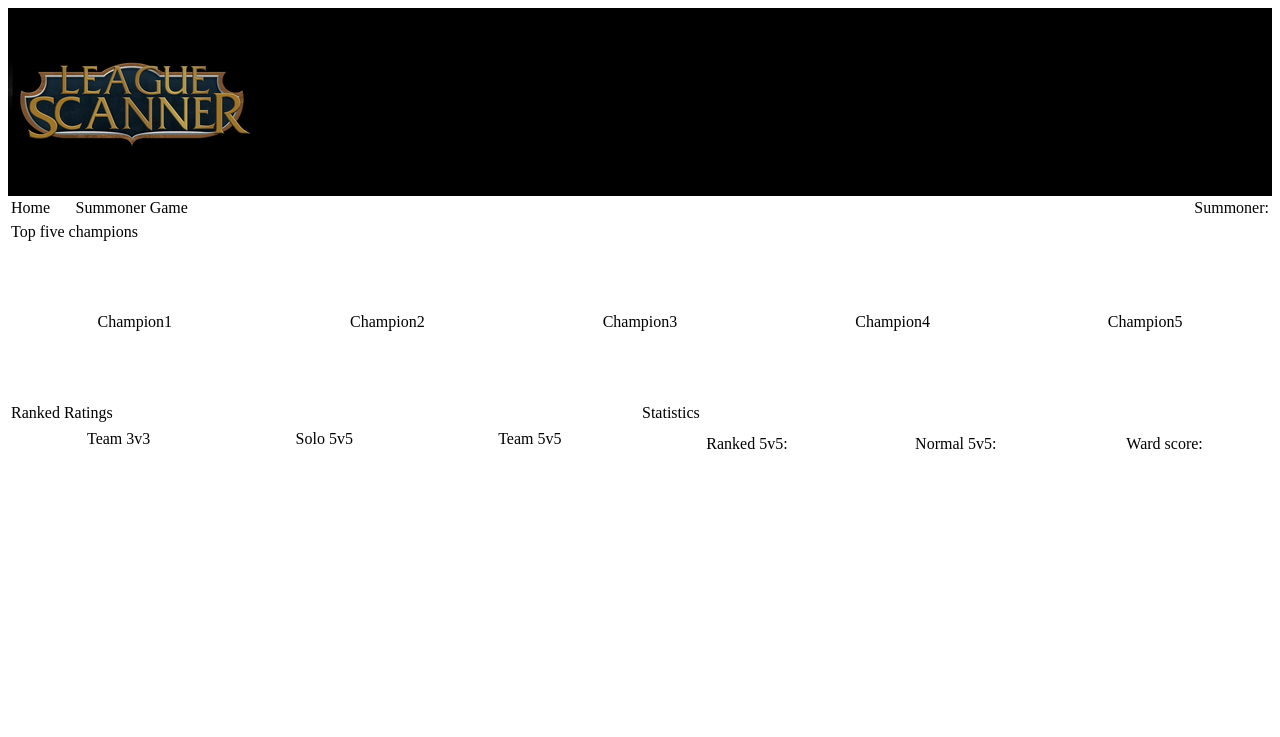
After one commit to pepelaz1/LoL, a PHP site: page /search.php in a window 1280 px wide. The commit adds this page. Shown: the top 737 px of the page. Run offline with PHP 8.4, Linux system fonts and the light colour scheme.

Commit message:
Первоначальная разметка страницы со статистикой

```diff
--- /dev/null
+++ b/LoLWeb/search.php
@@ -0,0 +1,64 @@
+<HTML>
+<TABLE cellspacing="0" cellpadding="0" width="100%">
+	<TR>
+		<TD bgcolor="#000000" width="15%"><img src="Resource/Logo.png"></TD>
+		<td bgcolor="#000000" width="85%" />
+	</TR>
+</TABLE>
+<table width="100%">
+	<tr>
+		<td width="5%" align="left">Home</td>
+		<td width="5%" align="left">Summoner</td>
+		<td width="5%" align="left">Game</td>
+		<td width="85%" align="right">Summoner:</td>
+	</TR>
+</table>
+<table width="100%">
+	<tr>
+		<td align="left">Top five champions</td>
+	</TR>
+</table>
+<table cellspacing="1" cellpadding="1" width="100%" height="20%">
+	<tr>
+		<td align="center">Champion1</td>
+		<td align="center">Champion2</td>
+		<td align="center">Champion3</td>
+		<td align="center">Champion4</td>
+		<td align="center">Champion5</td>
+	</TR>
+</table>
+<table width="100%">
+	<tr>
+		<td align="left" width="50%">Ranked Ratings</td>
+		<td align="left" width="50%">Statistics</td>
+	</TR>
+</table>
+<table cellspacing="1" cellpadding="1" width="100%" height="40%">
+	<tr>
+		<td width="50%">
+			<table width="100%" height="100%">
+				<tr>
+					<td style="vertical-align: top; text-align: center">Team 3v3</td>
+					<td style="vertical-align: top; text-align: center">Solo 5v5</td>
+					<td style="vertical-align: top; text-align: center">Team 5v5</td>
+				</tr>
+			</table>
+		</td>
+		<TD width="50%">
+			<table width="100%" height="100%">
+				<tr height="10%">
+					<td align="center">Ranked 5v5:</td>
+					<td align="center">Normal 5v5:</td>
+					<td align="center">Ward score:</td>
+				</tr>
+				<tr>
+					<td width="30%"></td>
+					<td width="30%"></td>
+					<td width="30%"></td>
+				</tr>
+			</table>
+		</TD>
+	</tr>
+
+</table>
+</HTML>
```
Also changed, not shown: LoLWeb/index.php (+26 -3 lines).
